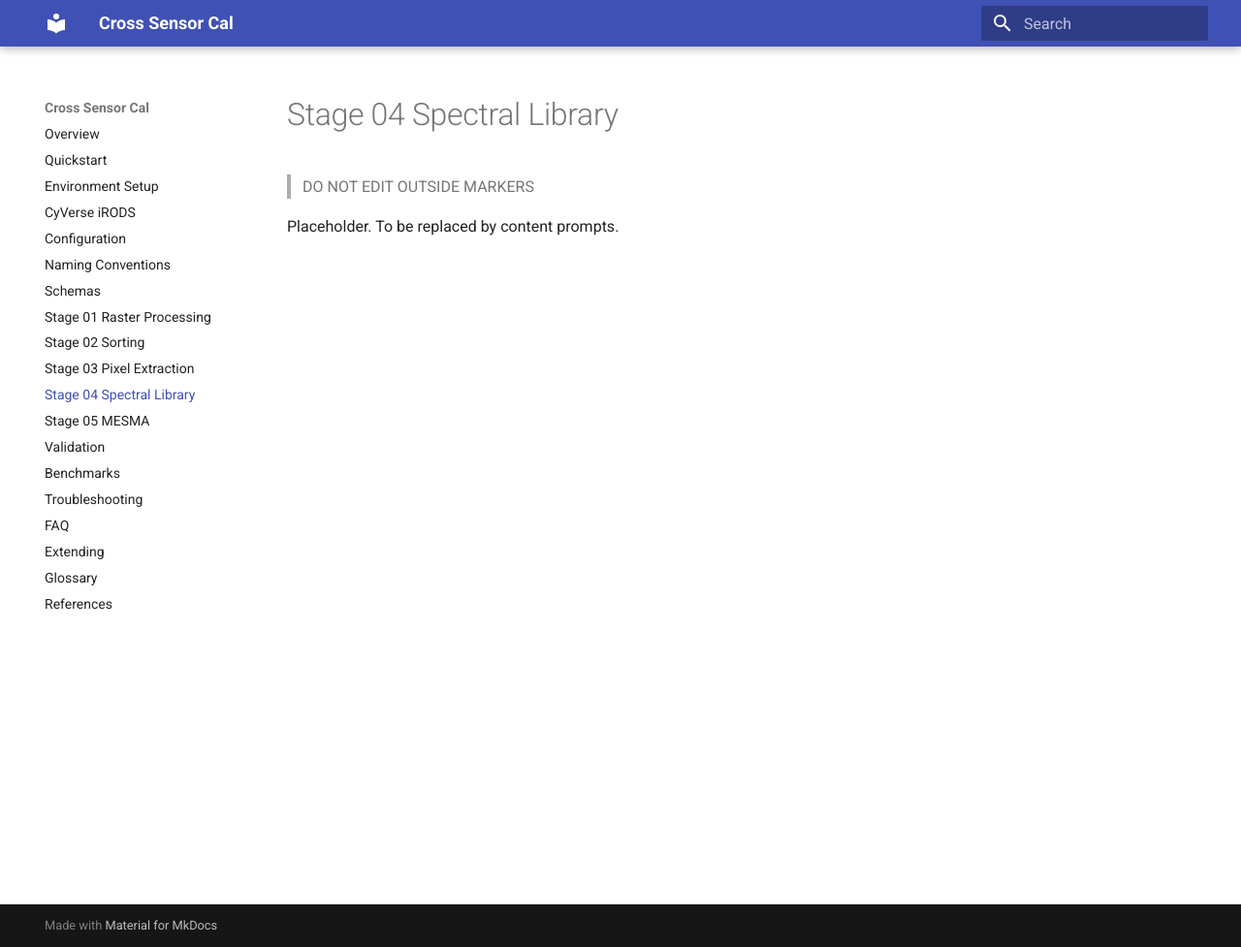
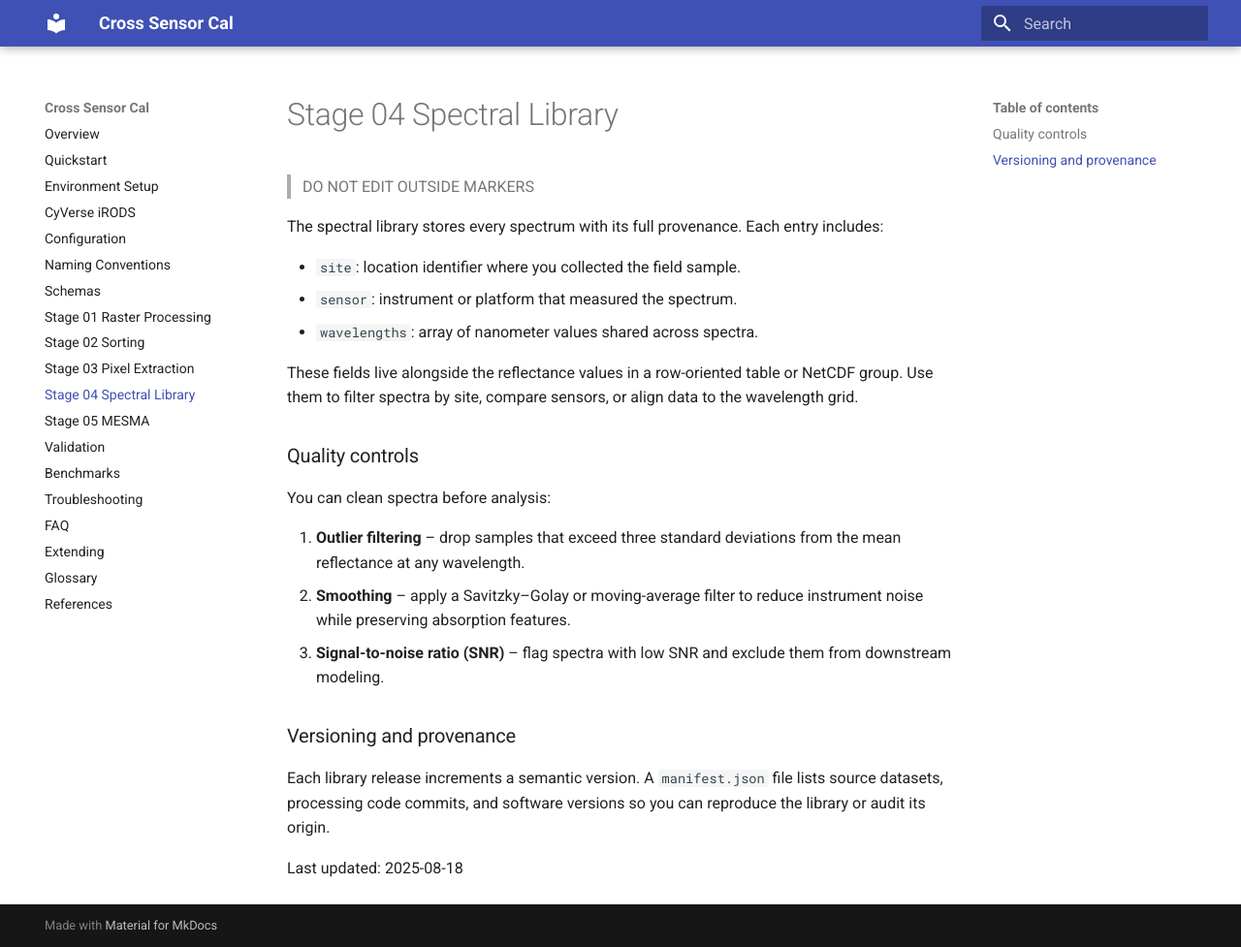
Before and after one commit to earthlab/cross-sensor-cal, an MkDocs documentation site: the page built from docs/stage-04-spectral-library.md, in a window 1280 px wide and 977 px high. Shown: the whole window at 97% size. Built offline with MkDocs 1.6.1 and Material for MkDocs 9.7.7, drawn with Linux system fonts in a browser that asks for light colours.

Commit message:
docs: document spectral library stage

```diff
--- a/docs/stage-04-spectral-library.md
+++ b/docs/stage-04-spectral-library.md
@@ -2,5 +2,30 @@
 
 > DO NOT EDIT OUTSIDE MARKERS
 <!-- FILLME:START -->
-Placeholder. To be replaced by content prompts.
+The spectral library stores every spectrum with its full provenance. Each entry includes:
+
+- `site`: location identifier where you collected the field sample.
+- `sensor`: instrument or platform that measured the spectrum.
+- `wavelengths`: array of nanometer values shared across spectra.
+
+These fields live alongside the reflectance values in a row-oriented table or NetCDF group. Use them to
+filter spectra by site, compare sensors, or align data to the wavelength grid.
+
+### Quality controls
+
+You can clean spectra before analysis:
+
+1. **Outlier filtering** – drop samples that exceed three standard deviations from the mean reflectance
+   at any wavelength.
+2. **Smoothing** – apply a Savitzky–Golay or moving-average filter to reduce instrument noise while
+   preserving absorption features.
+3. **Signal-to-noise ratio (SNR)** – flag spectra with low SNR and exclude them from downstream
+   modeling.
+
+### Versioning and provenance
+
+Each library release increments a semantic version. A `manifest.json` file lists source datasets,
+processing code commits, and software versions so you can reproduce the library or audit its origin.
+
+Last updated: 2025-08-18
 <!-- FILLME:END -->
```
